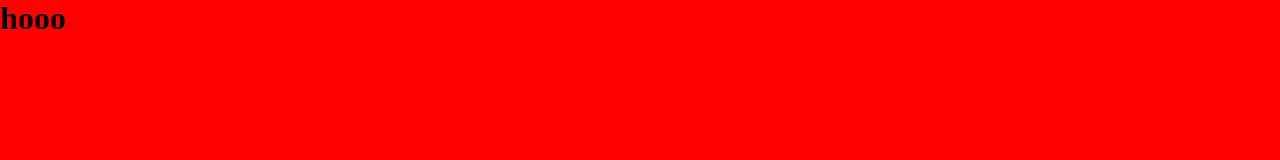
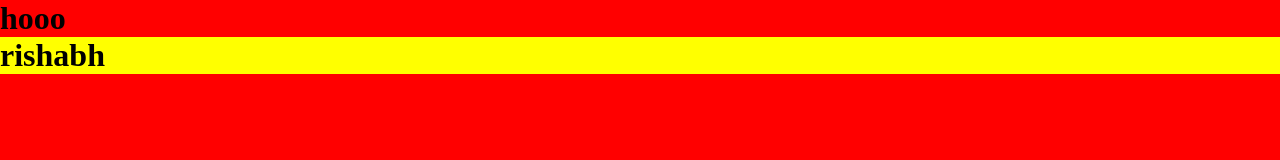
Before and after one commit to anikepa/new-git, a plain HTML site: page index.html in a window 1280 px wide. Drawn offline with Linux system fonts and the light colour scheme.

Commit message:
rishabh add yellow color

```diff
--- a/index.html
+++ b/index.html
@@ -22,6 +22,7 @@
 </head>
 <body>
     <h1 style="background-color: red;">hooo</h1>
+    <h1 style="background-color:yellow;">rishabh</h1>
 </body>
 
 </html>
```
